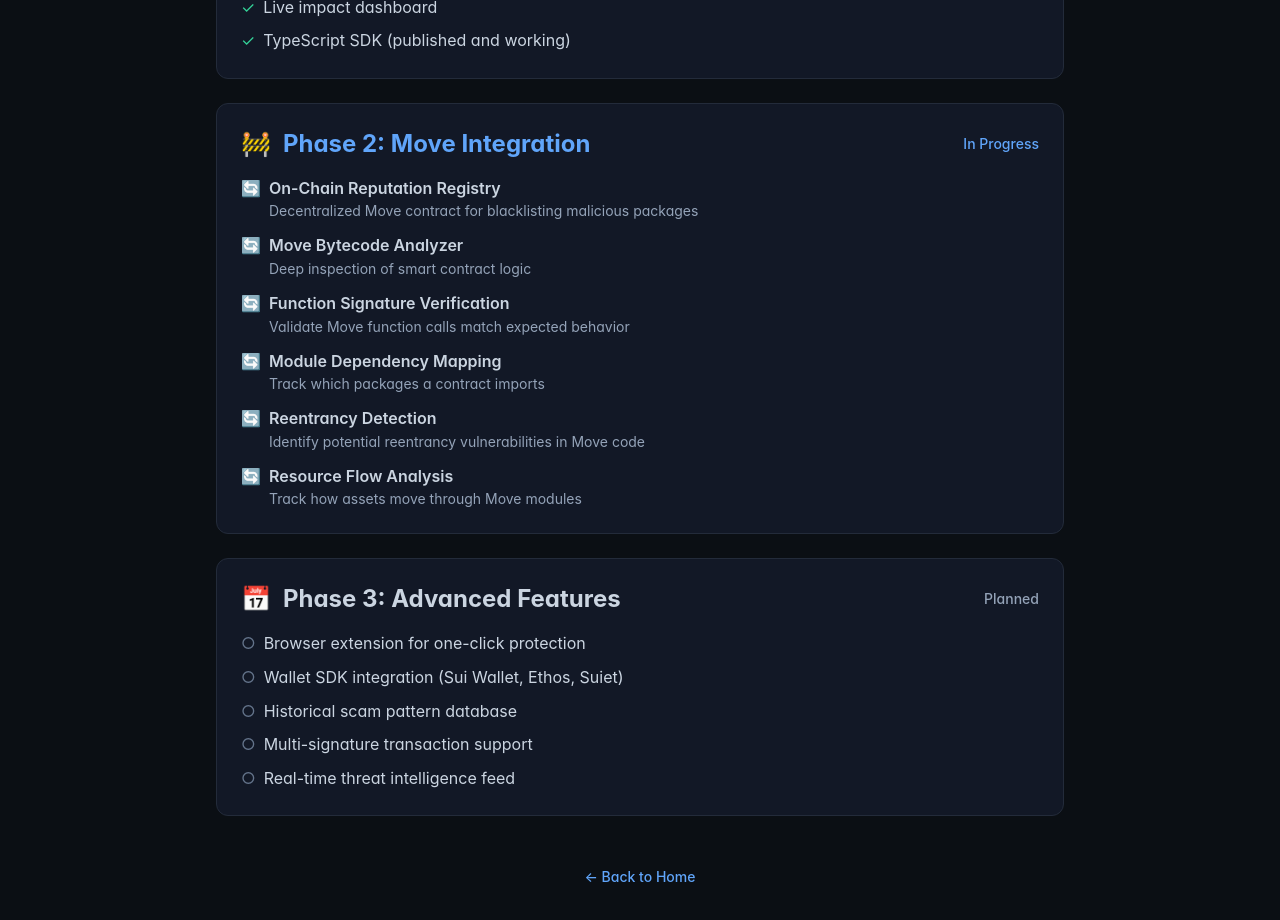
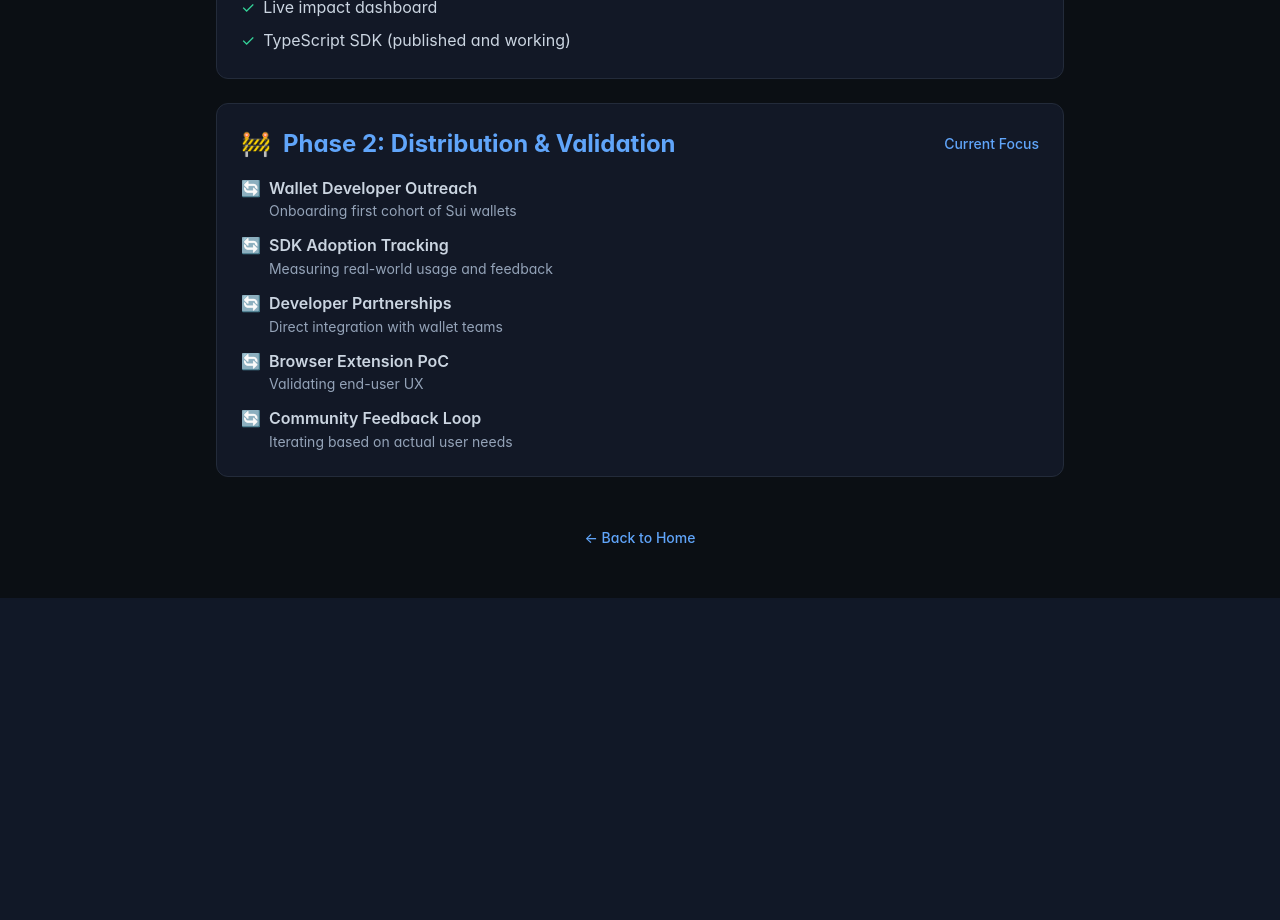
Before and after one commit to mianohh/vibeguard-ai, a Next.js app: page /roadmap in a window 1280 px wide. Shown: the part 420-1340 px from the top of the page. After the commit the page ends 1018 px from the top, so only its background shows below. Built offline with nearby package versions, Linux system fonts and the light colour scheme.

Commit message:
refocus roadmap on distribution and validation

```diff
--- a/app/roadmap/page.tsx
+++ b/app/roadmap/page.tsx
@@ -36,68 +36,45 @@ export default function Roadmap() {
         <div className="security-surface p-6 mb-6 border-2 border-blue-500/30">
           <div className="flex items-center mb-4">
             <span className="text-2xl mr-3">🚧</span>
-            <h2 className="text-2xl font-bold text-blue-400">Phase 2: Move Integration</h2>
-            <span className="ml-auto text-sm text-blue-400 font-medium">In Progress</span>
+            <h2 className="text-2xl font-bold text-blue-400">Phase 2: Distribution & Validation</h2>
+            <span className="ml-auto text-sm text-blue-400 font-medium">Current Focus</span>
           </div>
           <ul className="space-y-3 text-slate-300">
             <li className="flex items-start">
               <span className="text-blue-400 mr-2">🔄</span>
               <div>
-                <div className="font-semibold">On-Chain Reputation Registry</div>
-                <div className="text-sm text-slate-400">Decentralized Move contract for blacklisting malicious packages</div>
+                <div className="font-semibold">Wallet Developer Outreach</div>
+                <div className="text-sm text-slate-400">Onboarding first cohort of Sui wallets</div>
               </div>
             </li>
             <li className="flex items-start">
               <span className="text-blue-400 mr-2">🔄</span>
               <div>
-                <div className="font-semibold">Move Bytecode Analyzer</div>
-                <div className="text-sm text-slate-400">Deep inspection of smart contract logic</div>
+                <div className="font-semibold">SDK Adoption Tracking</div>
+                <div className="text-sm text-slate-400">Measuring real-world usage and feedback</div>
               </div>
             </li>
             <li className="flex items-start">
               <span className="text-blue-400 mr-2">🔄</span>
               <div>
-                <div className="font-semibold">Function Signature Verification</div>
-                <div className="text-sm text-slate-400">Validate Move function calls match expected behavior</div>
+                <div className="font-semibold">Developer Partnerships</div>
+                <div className="text-sm text-slate-400">Direct integration with wallet teams</div>
               </div>
             </li>
             <li className="flex items-start">
               <span className="text-blue-400 mr-2">🔄</span>
               <div>
-                <div className="font-semibold">Module Dependency Mapping</div>
-                <div className="text-sm text-slate-400">Track which packages a contract imports</div>
+                <div className="font-semibold">Browser Extension PoC</div>
+                <div className="text-sm text-slate-400">Validating end-user UX</div>
               </div>
             </li>
             <li className="flex items-start">
               <span className="text-blue-400 mr-2">🔄</span>
               <div>
-                <div className="font-semibold">Reentrancy Detection</div>
-                <div className="text-sm text-slate-400">Identify potential reentrancy vulnerabilities in Move code</div>
+                <div className="font-semibold">Community Feedback Loop</div>
+                <div className="text-sm text-slate-400">Iterating based on actual user needs</div>
               </div>
             </li>
-            <li className="flex items-start">
-              <span className="text-blue-400 mr-2">🔄</span>
-              <div>
-                <div className="font-semibold">Resource Flow Analysis</div>
-                <div className="text-sm text-slate-400">Track how assets move through Move modules</div>
-              </div>
-            </li>
-          </ul>
-        </div>
-
-        {/* Phase 3 */}
-        <div className="security-surface p-6 mb-6">
-          <div className="flex items-center mb-4">
-            <span className="text-2xl mr-3">📅</span>
-            <h2 className="text-2xl font-bold text-slate-300">Phase 3: Advanced Features</h2>
-            <span className="ml-auto text-sm text-slate-400 font-medium">Planned</span>
-          </div>
-          <ul className="space-y-2 text-slate-300">
-            <li className="flex items-start"><span className="text-slate-500 mr-2">○</span> Browser extension for one-click protection</li>
-            <li className="flex items-start"><span className="text-slate-500 mr-2">○</span> Wallet SDK integration (Sui Wallet, Ethos, Suiet)</li>
-            <li className="flex items-start"><span className="text-slate-500 mr-2">○</span> Historical scam pattern database</li>
-            <li className="flex items-start"><span className="text-slate-500 mr-2">○</span> Multi-signature transaction support</li>
-            <li className="flex items-start"><span className="text-slate-500 mr-2">○</span> Real-time threat intelligence feed</li>
           </ul>
         </div>
 
```
Also changed, not shown: 1 other file (tests, documents, lock files or other folders).
